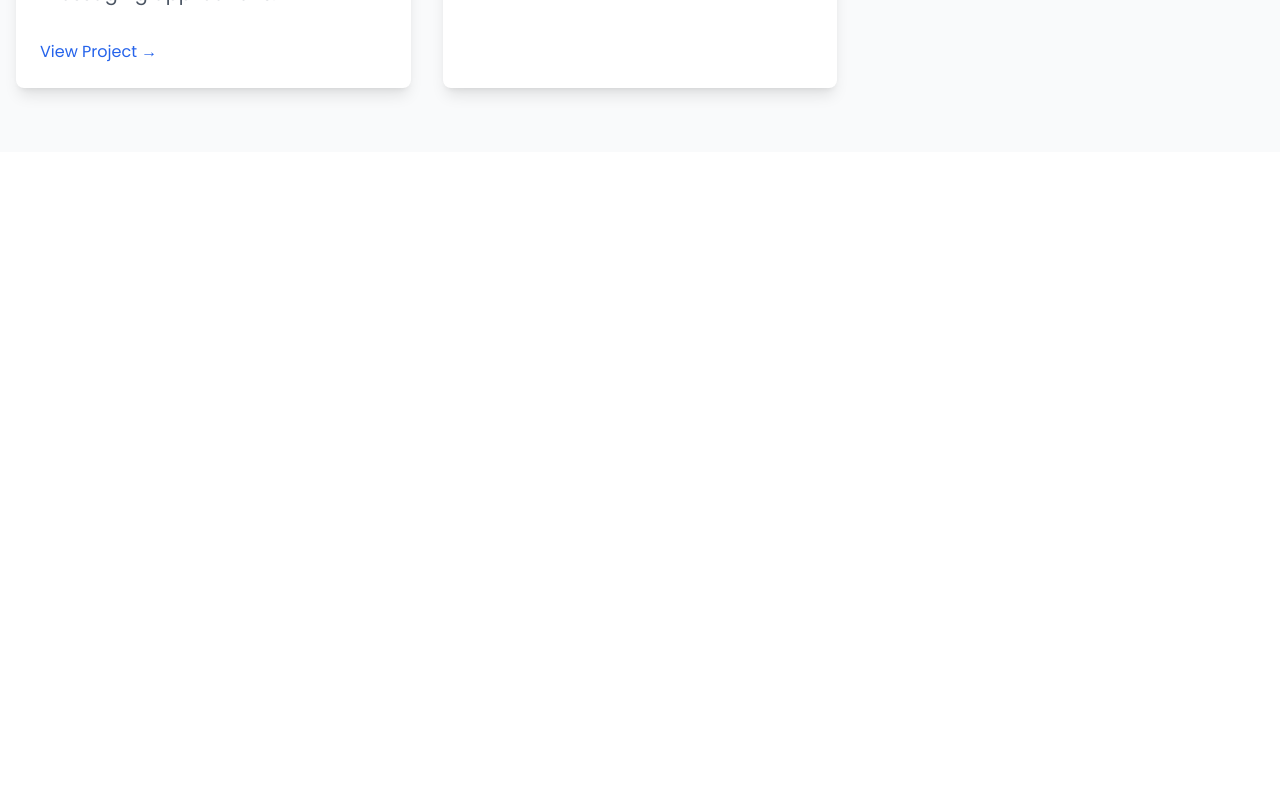
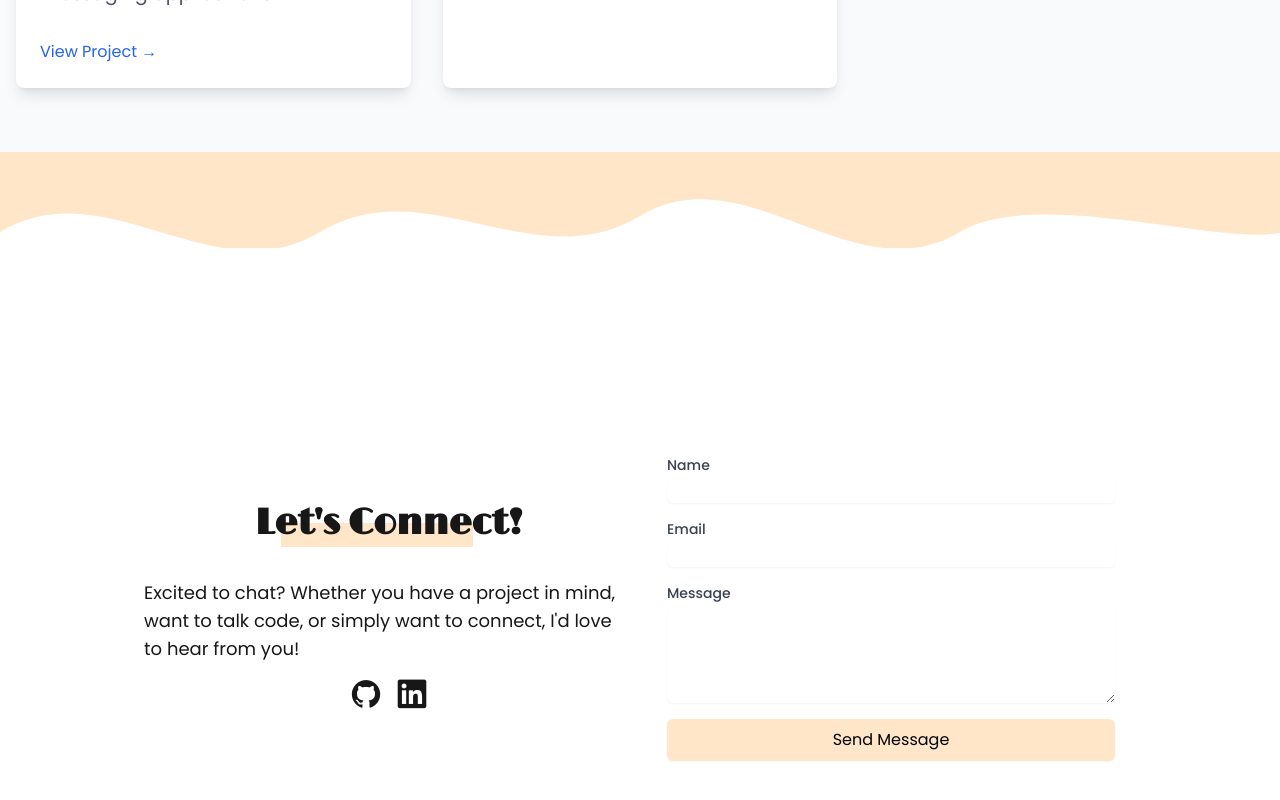
Before and after one commit to ErickaBermudez/portfolio, a Next.js app: page / in a window 1280 px wide. Shown: the part 2998-3798 px from the top of the page. Before the commit the page ends 3150 px from the top, so only its background shows below. Built offline with nearby package versions, Linux system fonts and the light colour scheme.

Commit message:
✨Contact

```diff
--- /dev/null
+++ b/src/app/components/templates/contact.tsx
@@ -0,0 +1,158 @@
+import { useState } from "react";
+
+export default function Contact() {
+  const [isSubmitting, setIsSubmitting] = useState(false);
+  const [submitSuccess, setSubmitSuccess] = useState(false);
+
+  const handleSubmit = async (event: React.FormEvent<HTMLFormElement>) => {
+    event.preventDefault();
+    setIsSubmitting(true);
+
+    try {
+      const form = event.target as HTMLFormElement;
+      const formData = new FormData(form);
+      formData.append(
+        "access_key",
+        process.env.NEXT_PUBLIC_WEB3FORMS_API_KEY || ""
+      );
+
+      const response = await fetch("https://api.web3forms.com/submit", {
+        method: "POST",
+        body: formData,
+      });
+
+      if (response.ok) {
+        setSubmitSuccess(true);
+        form.reset();
+      }
+    } catch (error) {
+      console.error("Error submitting form:", error);
+    } finally {
+      setIsSubmitting(false);
+    }
+  };
+
+  return (
+    <div className="flex flex-col min-h-screen relative">
+      <div className="w-full">
+        <svg
+          viewBox="0 0 1200 120"
+          preserveAspectRatio="none"
+          className="w-full h-24"
+          style={{ color: "#FFE6C9" }}
+          aria-hidden="true"
+        >
+          <path
+            d="M0,0 H1200 V20
+               C1300,200 1000,20 900,100
+               C800,180 700,0 600,80
+               C500,160 400,20 300,100
+               C200,180 100,20 0,100
+               Z"
+            fill="currentColor"
+          />
+        </svg>
+      </div>
+
+      <div className="grid grid-cols-2 gap-3 mt-10 px-10 lg:px-36 h-[80vh]">
+        <div className="flex col-span-2 lg:col-span-1 flex-col items-center justify-center">
+          <h1 className="text-4xl font-bold relative z-10">
+            Let&apos;s Connect!
+          </h1>
+          <div
+            className="w-48 h-6 -mt-5 -ml-6"
+            style={{ backgroundColor: "#FFE6C9" }}
+          />
+          <div className="mt-8 space-y-4">
+            <p className="text-lg">
+              Excited to chat? Whether you have a project in mind, want to talk
+              code, or simply want to connect, I&apos;d love to hear from you!
+            </p>
+            <div className="flex gap-4 justify-center mt-6">
+              <a
+                href="https://github.com/ErickaBermudez"
+                target="_blank"
+                rel="noopener noreferrer"
+              >
+                <i className="devicon-github-original text-3xl hover:scale-110 transition-transform" />
+              </a>
+              <a
+                href="https://www.linkedin.com/in/ericka-bermudez/"
+                target="_blank"
+                rel="noopener noreferrer"
+              >
+                <i className="devicon-linkedin-plain text-3xl hover:scale-110 transition-transform" />
+              </a>
+            </div>
+          </div>
+        </div>
+
+        <div className="flex flex-col mt-10 lg:mt-0 col-span-2 lg:col-span-1 items-center justify-center">
+          <form onSubmit={handleSubmit} className="w-full max-w-md space-y-4">
+            <div>
+              <label
+                htmlFor="name"
+                className="block text-sm font-medium text-gray-700"
+              >
+                Name
+              </label>
+              <input
+                type="text"
+                id="name"
+                name="name"
+                required
+                className="mt-1 block w-full rounded-md border-gray-300 shadow-sm focus:border-[#FFE6C9] focus:ring focus:ring-[#FFE6C9] focus:ring-opacity-50"
+              />
+            </div>
+
+            <div>
+              <label
+                htmlFor="email"
+                className="block text-sm font-medium text-gray-700"
+              >
+                Email
+              </label>
+              <input
+                type="email"
+                id="email"
+                name="email"
+                required
+                className="mt-1 block w-full rounded-md border-gray-300 shadow-sm focus:border-[#FFE6C9] focus:ring focus:ring-[#FFE6C9] focus:ring-opacity-50"
+              />
+            </div>
+
+            <div>
+              <label
+                htmlFor="message"
+                className="block text-sm font-medium text-gray-700"
+              >
+                Message
+              </label>
+              <textarea
+                id="message"
+                name="message"
+                rows={4}
+                required
+                className="mt-1 block w-full rounded-md border-gray-300 shadow-sm focus:border-[#FFE6C9] focus:ring focus:ring-[#FFE6C9] focus:ring-opacity-50"
+              />
+            </div>
+
+            <button
+              type="submit"
+              disabled={isSubmitting}
+              className="w-full py-2 px-4 border border-transparent rounded-md shadow-sm text-black bg-[#FFE6C9] hover:bg-[#ffd7a8] focus:outline-none focus:ring-2 focus:ring-offset-2 focus:ring-[#FFE6C9] transition-colors duration-200"
+            >
+              {isSubmitting ? "Sending..." : "Send Message"}
+            </button>
+
+            {submitSuccess && (
+              <div className="mt-4 p-4 bg-green-100 text-green-700 rounded-md">
+                Thanks for reaching out! I&apos;ll get back to you soon.
+              </div>
+            )}
+          </form>
+        </div>
+      </div>
+    </div>
+  );
+}
--- a/src/app/components/templates/index.ts
+++ b/src/app/components/templates/index.ts
@@ -1,4 +1,6 @@
 import Intro from "./Intro";
 import About from "./about";
 import Stack from "./stack";
-export { Intro, About, Stack };
+import Projects from "./projects";
+import Contact from "./contact";
+export { Intro, About, Stack, Projects, Contact };
--- a/src/app/page.tsx
+++ b/src/app/page.tsx
@@ -1,6 +1,6 @@
 "use client";
 
-import { Intro, About, Stack } from "./components/templates";
+import { Intro, About, Stack, Contact } from "./components/templates";
 
 export default function Home() {
   return (
@@ -8,6 +8,7 @@ export default function Home() {
       <Intro />
       <About />
       <Stack />
+      <Contact />
     </div>
   );
 }
```
